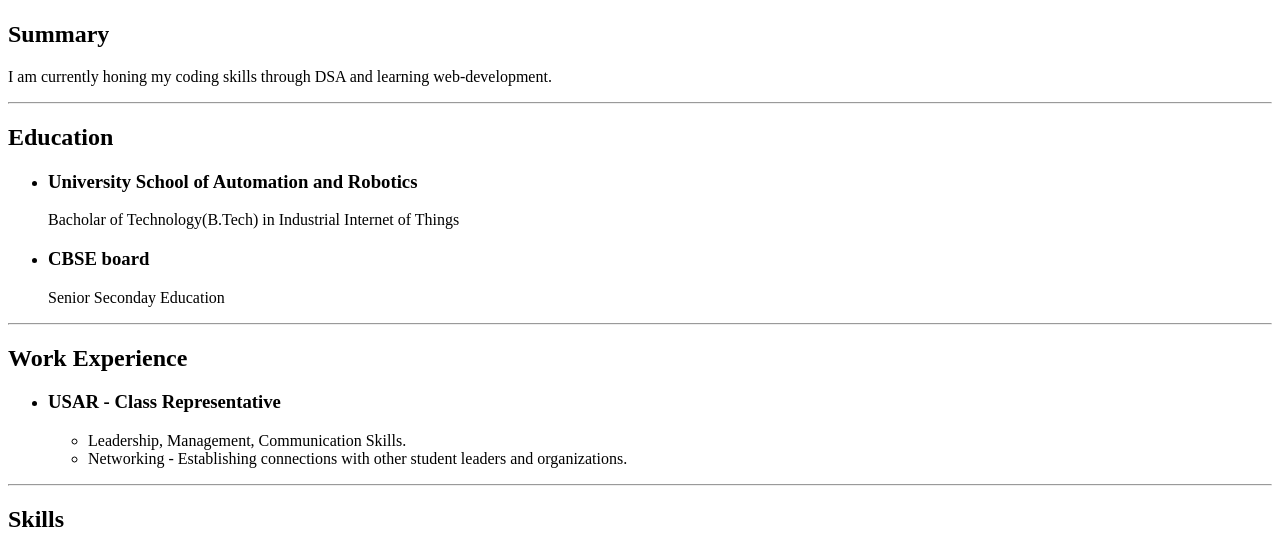
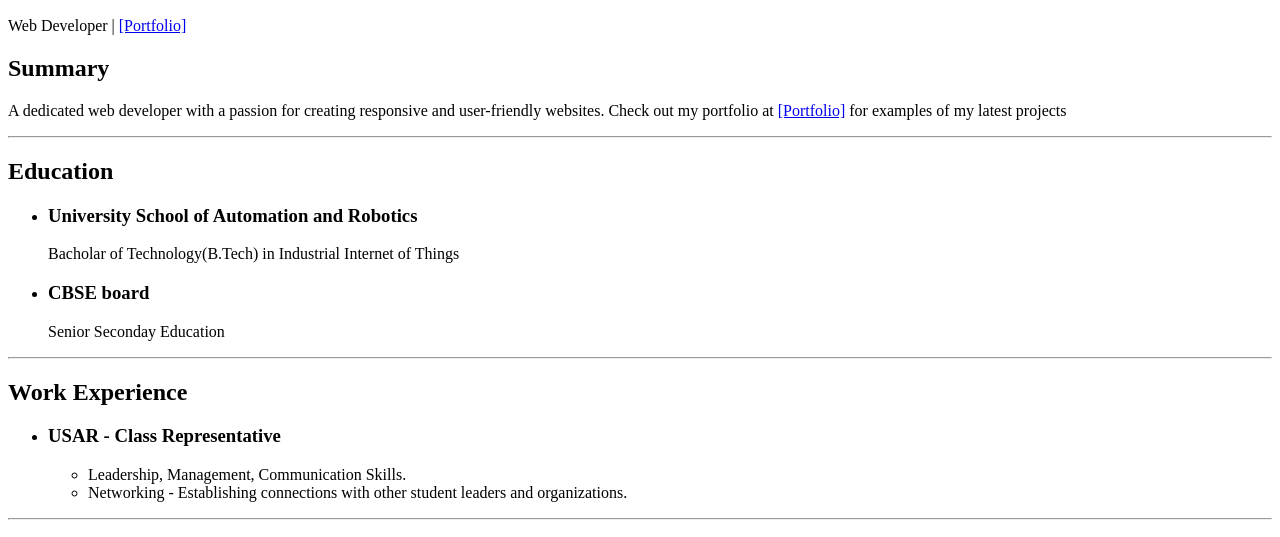
Before and after one commit to BitDeveloper01/CapStone-Project-1, a plain HTML site: page index.html in a window 1280 px wide. Shown: the part 233-770 px from the top of the page. Drawn offline with Linux system fonts and the light colour scheme.

Commit message:
add Portfoli index.html

```diff
--- a/index.html
+++ b/index.html
@@ -7,8 +7,9 @@
 <body>
   <h1>Md Asif hashmi</h1>
   <img src="./assets/Images/Asif Photo.png" width="200" />
+  <p>Web Developer | <a href="https://bitdeveloper01.github.io/html-portfolio/">[Portfolio]</a></p>
   <h2>Summary</h2>
-  <p>I am currently honing my coding skills through DSA and learning web-development.</p>
+  <p>A dedicated web developer with a passion for creating responsive and user-friendly websites. Check out my portfolio at <a href="https://bitdeveloper01.github.io/html-portfolio/">[Portfolio]</a> for examples of my latest projects</p>
   <hr />
 
   <h2>Education</h2>
```
